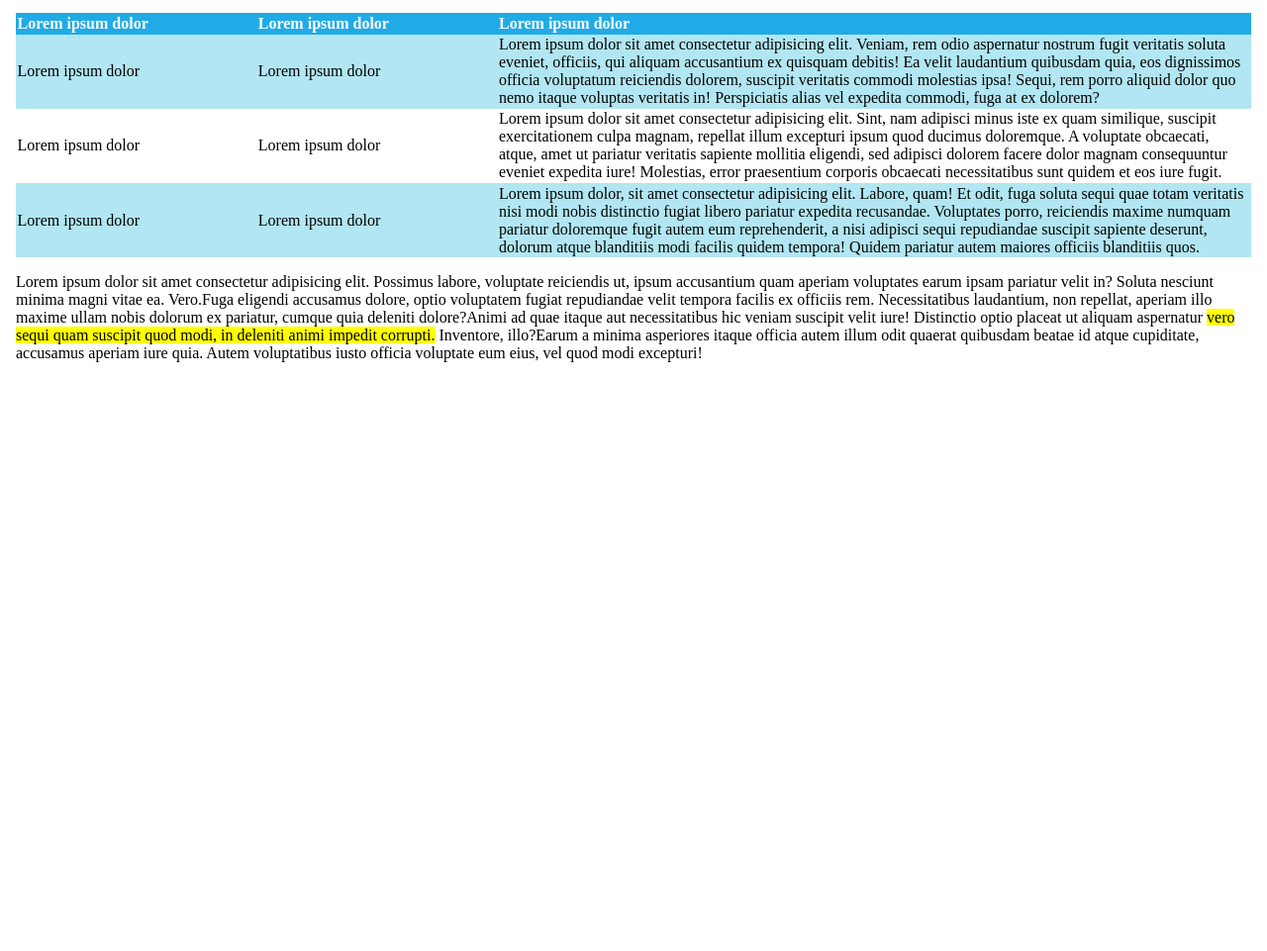
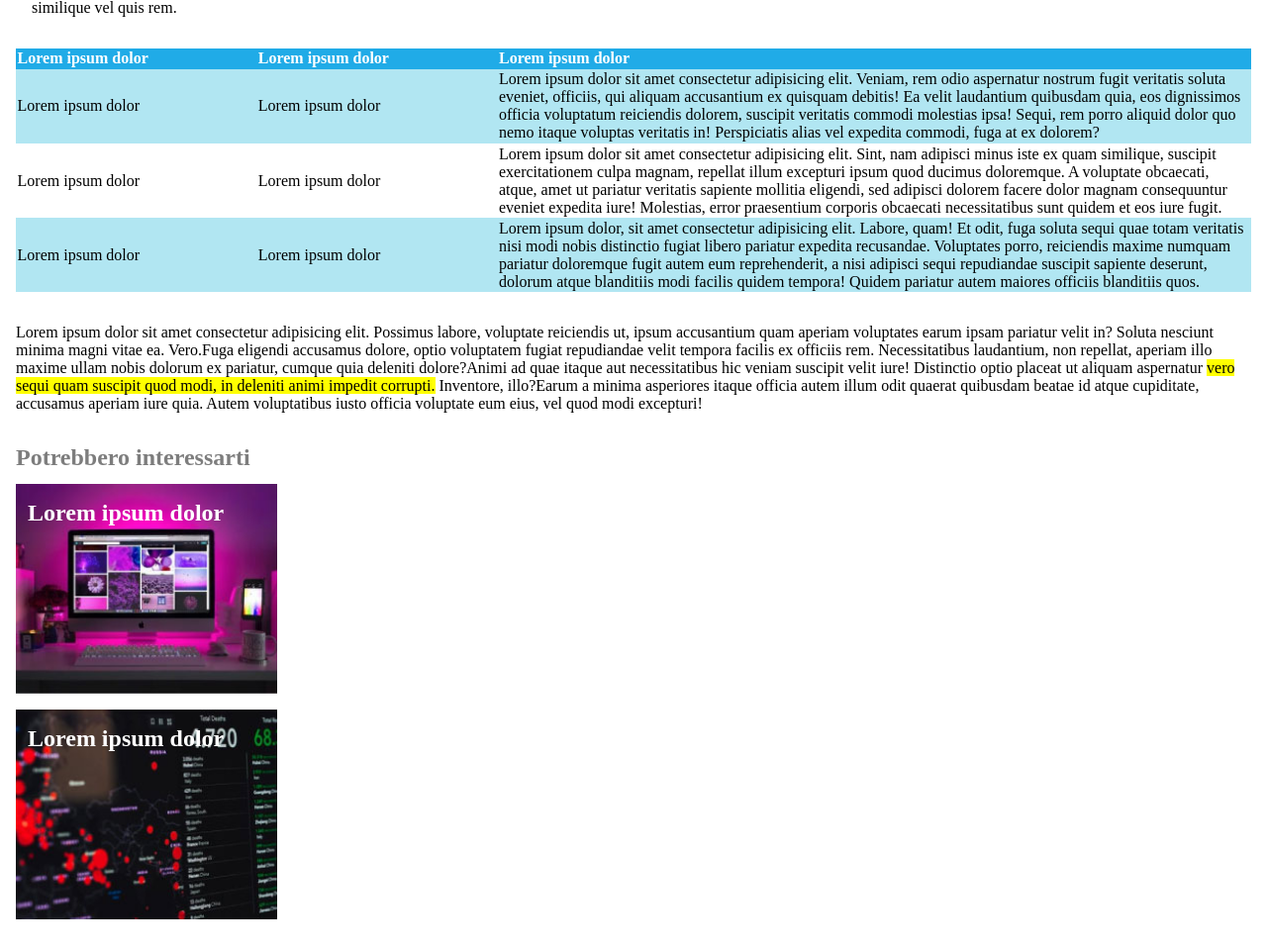
Before and after one commit to fedebacci/html-css-booleaner, a plain HTML site: page index.html in a window 1280 px wide. Shown: the part 1060-2021 px from the top of the page at 99% size. Before the commit the page ends 1842 px from the top, so only its background shows below. Drawn offline with Linux system fonts and the light colour scheme.

Commit message:
creazione ultima sezione e correzioni generali

```diff
--- a/css/style.css
+++ b/css/style.css
@@ -26,6 +26,20 @@ main {
     margin-left: 1rem;
     margin-right: 1rem;
 }
+
+
+section {
+    margin: 2rem 0;
+
+    /* border: 1px solid; */
+}
+section > p:first-child {
+    margin-top: 0;
+}
+section > p:last-child {
+    margin-bottom: 0;
+}
+
 
 
 h1 {
@@ -86,6 +100,33 @@ td {
 tbody tr:nth-child(odd) {
     background-color: #B1E6F2;
 }
-/* tbody tr:nth-child(even) {
-    background-color: #fff;
-} */
+
+
+
+
+h2 {
+    color: #7D7D7D;
+    margin-bottom: .8rem;
+}
+
+.card-immagine:first-of-type {
+    background-image: url(../img/monitor.jpg);
+    margin-bottom: 1rem;
+}
+.card-immagine:last-of-type {
+    background-image: url(../img/graph.jpg);
+}
+
+.card-immagine {
+    max-width: 15rem;
+    aspect-ratio: 4/3;
+    background-position: center;
+    background-size: cover;
+    padding: 1rem .75rem;
+}
+
+.card-immagine h3 {
+    font-size: 1.5rem;
+    color: #fff;
+    margin: 0;
+}
--- a/index.html
+++ b/index.html
@@ -130,10 +130,18 @@
                 quaerat quibusdam beatae id atque cupiditate, accusamus aperiam iure quia. Autem voluptatibus iusto
                 officia voluptate eum eius, vel quod modi excepturi!</p>
         </section>
-    </main>
 
 
-    <div style="height: 50vh;"></div>
+        <section>
+            <h2>Potrebbero interessarti</h2>
+            <div class="card-immagine">
+                <h3>Lorem ipsum dolor</h3>
+            </div>
+            <div class="card-immagine">
+                <h3>Lorem ipsum dolor</h3>
+            </div>
+        </section>
+    </main>
 
 </body>
 
```
